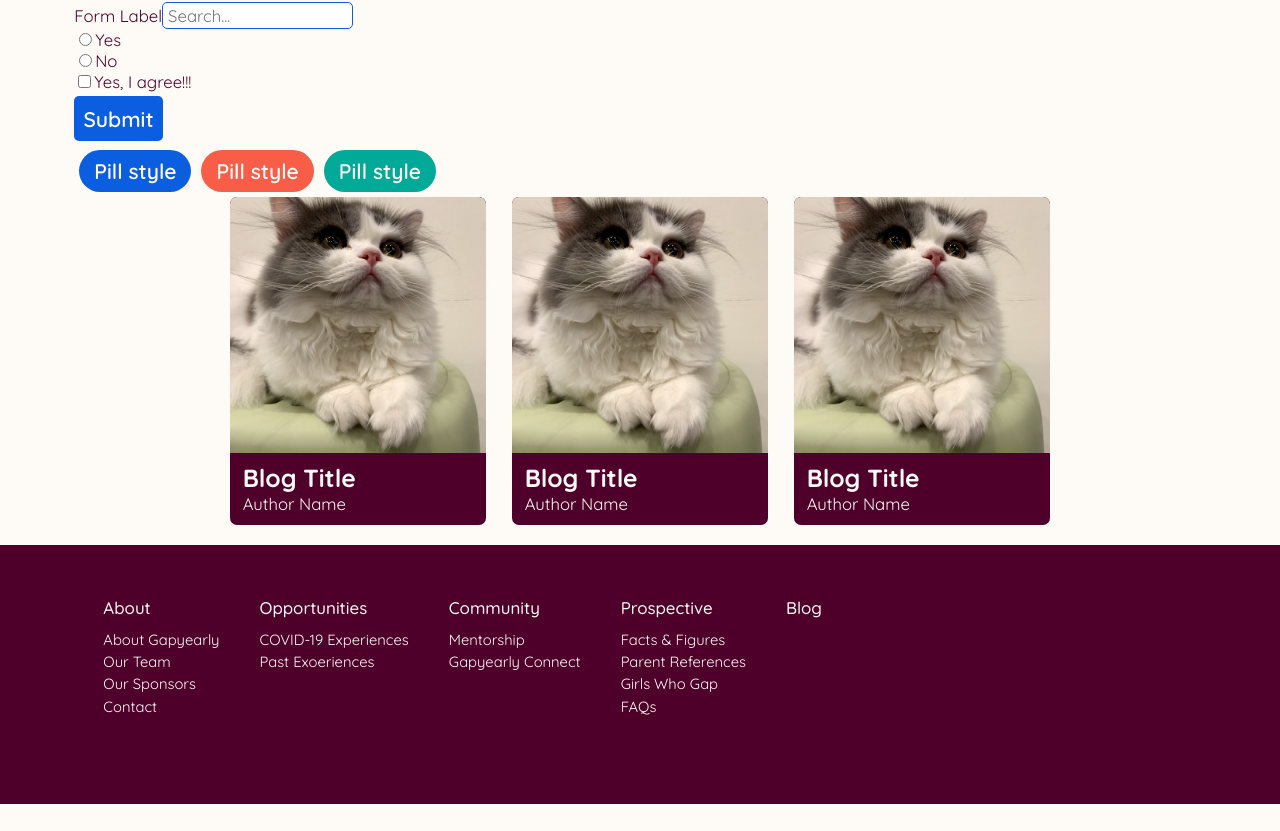
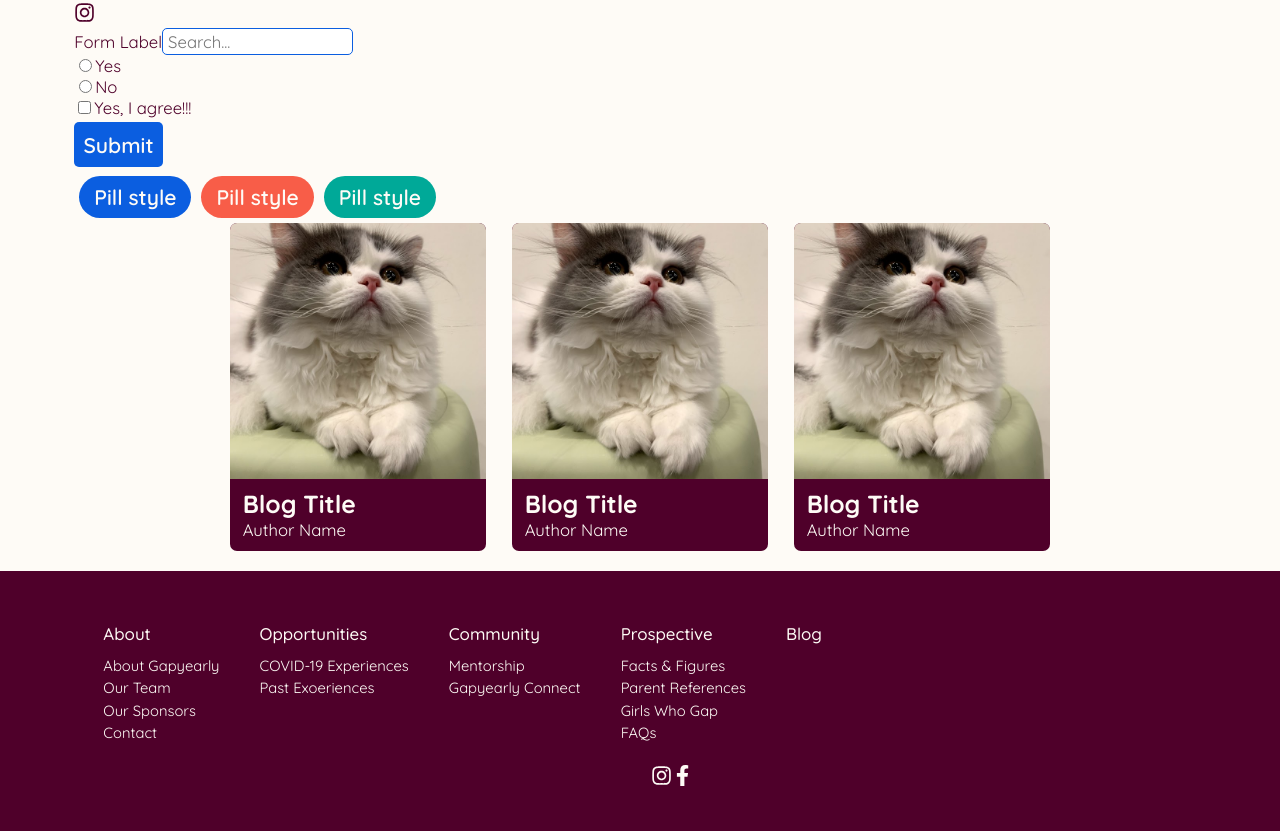
Before and after one commit to gapyearly/NextJS-Client, a Next.js app: page / in a window 1280 px wide. Shown: the part 311-1142 px from the top of the page. Before the commit the page ends 1115 px from the top, so only its background shows below. Built offline with nearby package versions, Linux system fonts and the light colour scheme.

Commit message:
footer social media

```diff
--- a/components/Layouts/Footer.js
+++ b/components/Layouts/Footer.js
@@ -1,5 +1,9 @@
 import Link from "next/link";
 import styles from "./Footer.module.css";
+import {FaInstagram} from "react-icons/fa";
+import {FaFacebookF} from "react-icons/fa";
+
+
 // Footer sitemap and neccesary links
 const sitemap = require("./Navbar/sitemap.json").footer;
 
@@ -16,7 +20,13 @@ export default function Footer() {
   });
   return (
     <footer id="footer" className={styles.footer}>
-      {footercolumns}
+      <div className={styles.sitemap}>
+        {footercolumns}
+      </div>
+      <div className={styles.socialMediaIconWrapper}>
+        <FaInstagram className="socialMediaIcon"></FaInstagram>
+        <FaFacebookF className="socialMediaIcon"></FaFacebookF>
+      </div>
     </footer>
   );
 }
--- a/components/Layouts/Footer.module.css
+++ b/components/Layouts/Footer.module.css
@@ -2,7 +2,7 @@
   background-color: var(--berry);
   height: 14rem;
   display: flex;
-  flex-direction: row;
+  flex-direction: column;
   color: var(--seashell);
   padding-top: 1em;
   padding-left: 3em;
@@ -10,6 +10,7 @@
 .footer_column {
   list-style-type: none;
   line-height: 2em;
+
 }
 .footer_column_title {
   font-weight: 500;
@@ -20,3 +21,12 @@
   font-size: 0.7em;
   line-height: 1.5;
 }
+.sitemap {
+  display:flex;
+  flex-direction: row;
+
+}
+.socialMediaIconWrapper {
+  display:flex;
+  justify-content: center;
+}
--- a/pages/index.js
+++ b/pages/index.js
@@ -3,7 +3,8 @@ import styles from "../styles/Home.module.css";
 import Layout from "@components/Layouts/Layout";
 import Button from "@components/Buttons/Button.js";
 import Pill from "@components/Buttons/Pill.js";
-import LinkGallery from "@components/LinkGallery/index.js";
+import LinkGallery from "@components/LinkGallery";
+import {FaInstagram} from "react-icons/fa";
 
 export default function Home() {
   return (
@@ -19,6 +20,7 @@ export default function Home() {
           <h2>H2 Text</h2>
           <h3>H3 Text</h3>
           <p>Paragraph Text</p>
+          <FaInstagram></FaInstagram>
           <LinkGallery />
           <form>
             <label>
```
